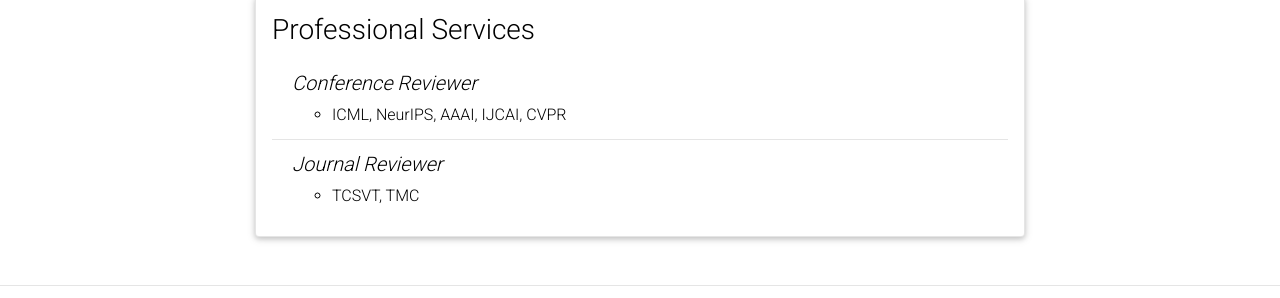
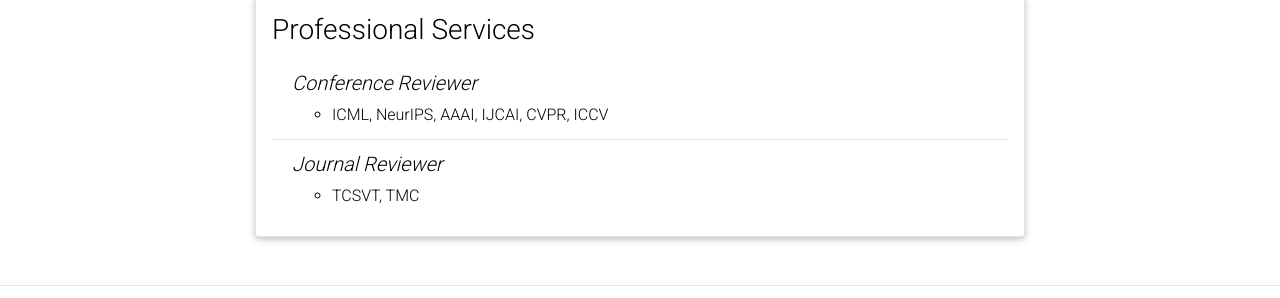
Before and after one commit to wufan-cse/wufan-cse.github.io, a Jekyll site: the page built from _pages/cv.md, in a window 1280 px wide and 1356 px high. Shown: the part 969-1267 px from the top of the window. Built offline with Jekyll 4.4.1, drawn with Linux system fonts in a browser that asks for light colours; comment, search, counter and statistics services are not loaded; a style sheet for code colours, icons or effects is not loaded.

Commit message:
Update cv.yml

```diff
--- a/_data/cv.yml
+++ b/_data/cv.yml
@@ -39,7 +39,7 @@
   contents:
     - title: Conference Reviewer
       items:
-        - ICML, NeurIPS, AAAI, IJCAI, CVPR
+        - ICML, NeurIPS, AAAI, IJCAI, CVPR, ICCV
     - title: Journal Reviewer
       items:
         - TCSVT, TMC
```
